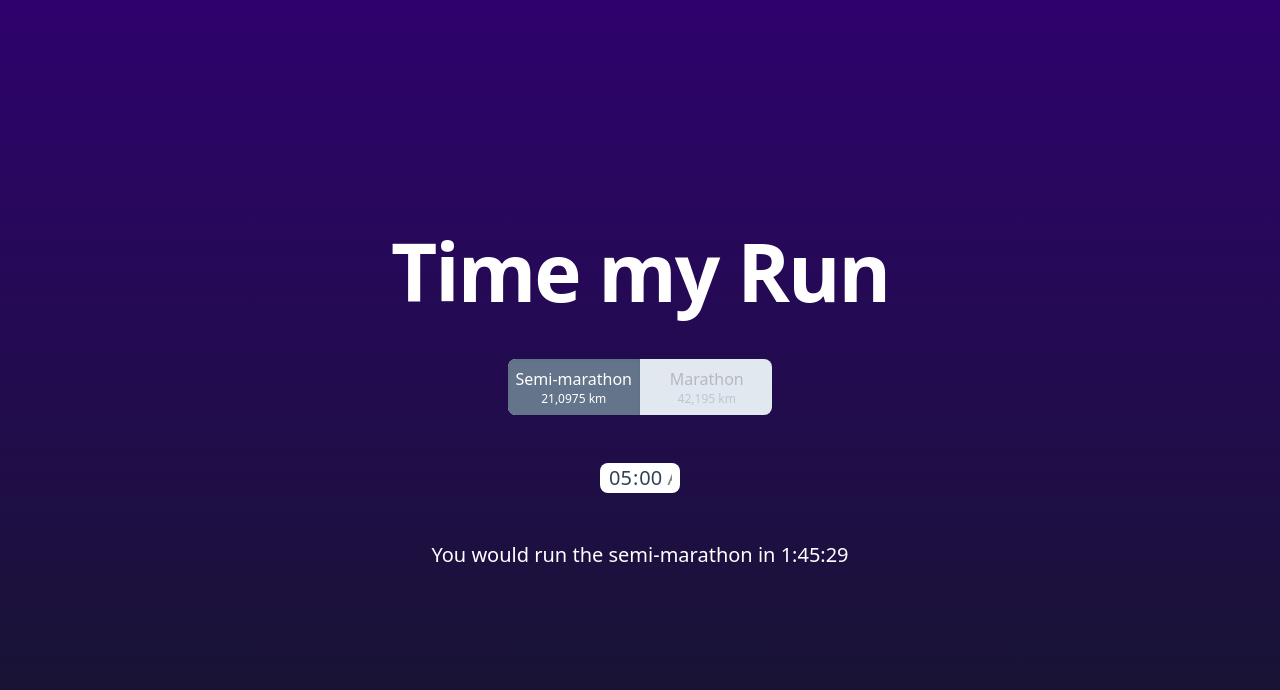
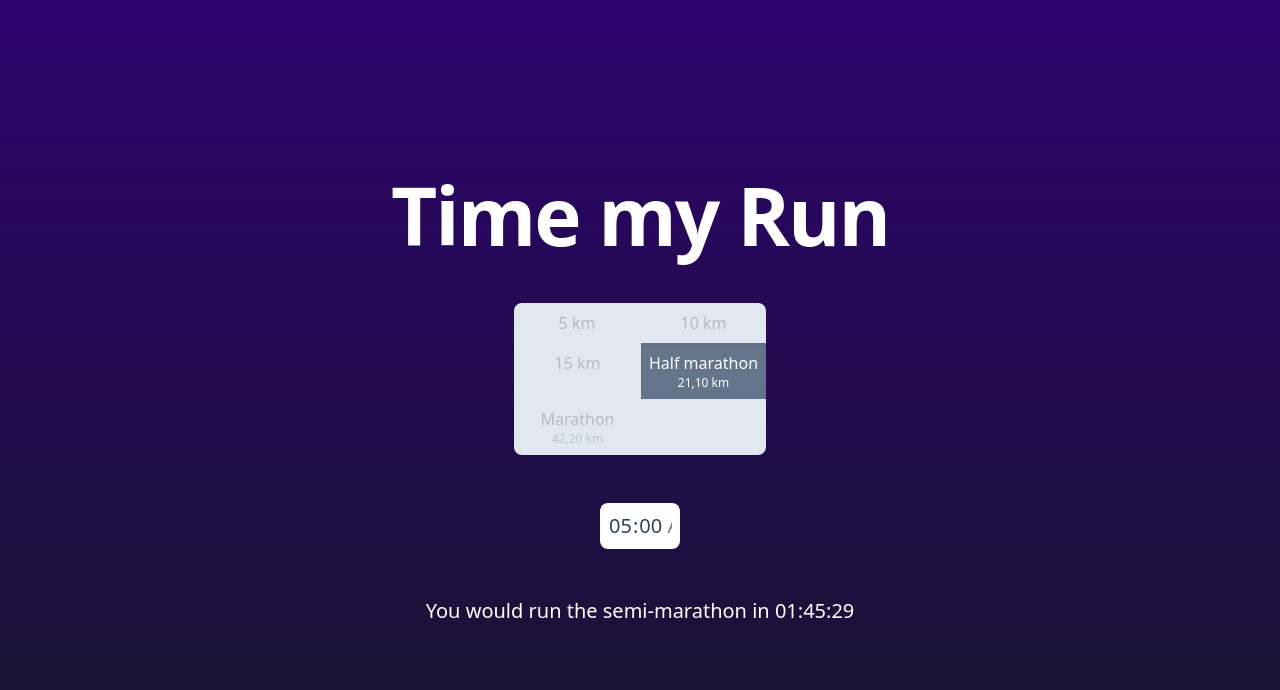
Before and after one commit to ndgdl/timemyrun, a Next.js app: page / in a window 1280 px wide. Shown: the top 690 px of the page. Built offline with nearby package versions, Linux system fonts and the light colour scheme.

Commit message:
refactor: refactor components and extract logic to helpers

```diff
--- /dev/null
+++ b/src/components/Results.tsx
@@ -0,0 +1,22 @@
+import { DISTANCE_MARATHON } from "~/helpers/distanceConstants";
+import formatTimeString from "~/helpers/formatTimeString";
+
+interface ResultsProps {
+  distance: number;
+  hours: number;
+  minutes: number;
+  seconds: number;
+}
+
+function Results({ distance, hours, minutes, seconds}: ResultsProps) {
+
+  return (
+    <div className="text-xl text-white">
+    You would run the{" "}
+    {distance === DISTANCE_MARATHON ? "marathon" : "semi-marathon"} in{" "}
+    { `${formatTimeString(hours)}:${formatTimeString(minutes)}:${formatTimeString(seconds)}` }
+    </div>
+  )
+}
+
+export default Results;
--- a/src/components/TimeInput.tsx
+++ b/src/components/TimeInput.tsx
@@ -1,33 +1,11 @@
 import { twMerge } from "tailwind-merge";
+import convertTimeToString from "~/helpers/convertTimeToString";
+import parseTimeString from "~/helpers/parseTimeString";
 
 interface TimeInputProps {
   time: number;
   setTime: (number: number) => void;
   className?: string;
-}
-
-const MINUTE = 1000 * 60;
-const SECOND = 1000;
-
-function parseTime(time: string) {
-  const splitStringTime = time.split(":");
-  const minutes = Number(splitStringTime[0]);
-  const seconds = Number(splitStringTime[1]);
-
-  return minutes * 1000 * 60 + seconds * 1000;
-}
-
-function convertTime(time: number) {
-  const minutes = Math.floor(time / MINUTE) % 60;
-  const seconds = Math.floor(time / SECOND) % 60;
-
-  return `${formatTimeFormat(minutes)}:${formatTimeFormat(seconds)}`;
-}
-
-function formatTimeFormat(time: number) {
-  let formattedTime = time.toString();
-  if (formattedTime.split("").length === 1) formattedTime = "0" + formattedTime;
-  return formattedTime;
 }
 
 function TimeInput({ time, setTime, className }: TimeInputProps) {
@@ -36,14 +14,15 @@ function TimeInput({ time, setTime, className }: TimeInputProps) {
       type="time"
       min="00:00"
       max="10:00"
-      value={convertTime(time)}
+      value={convertTimeToString(time)}
       className={twMerge(
         "appearance-none  bg-transparent px-2 text-slate-700 outline-none",
         className
       )}
       onChange={(event) => {
-        const time = event.currentTarget.value;
-        setTime(Number(parseTime(time)));
+        const timeString = event.currentTarget.value;
+        const parsedTime = Number(parseTimeString(timeString));
+        !isNaN(parsedTime) ? setTime(parsedTime) : setTime(0)
       }}
     />
   );
--- /dev/null
+++ b/src/components/ToggleRun.tsx
@@ -0,0 +1,31 @@
+import { type Dispatch, type SetStateAction } from "react";
+import { runs } from "~/helpers/runConstants";
+
+interface ToggleRunProps {
+  distance: number;
+  setDistance: Dispatch<SetStateAction<number>>;
+}
+
+function ToggleRun({ distance, setDistance }: ToggleRunProps) {
+  return (
+    <div className="grid grid-cols-2 divide-x overflow-hidden rounded-lg border-white bg-slate-200 ">
+      {runs.map((run) => (
+        <button
+          key={run.id}
+          onClick={() => setDistance(run.distance)}
+          data-active={distance === run.distance}
+          className="group flex flex-col items-center p-2 opacity-20 data-[active=true]:bg-slate-500 data-[active=true]:text-white data-[active=true]:opacity-100 data-[active=true]:shadow-inner"
+        >
+          <span>{run.label}</span>
+          {run.distanceLabel ? (
+            <span className="text-xs text-slate-700 group-data-[active=true]:text-white">
+              {run.distanceLabel}
+            </span>
+          ) : null}
+        </button>
+      ))}
+    </div>
+  )
+}
+
+export default ToggleRun;
--- a/src/helpers/computeTotalTime.ts
+++ b/src/helpers/computeTotalTime.ts
@@ -1,11 +1,9 @@
+import { HOUR, MINUTE, SECOND } from "./timeConstants";
+
 interface Props {
   runningSpeedPerKm: number;
   totalDistance: number;
 }
-
-const HOUR = 1000 * 60 * 60;
-const MINUTE = 1000 * 60;
-const SECOND = 1000;
 
 function computeTotalTime({ runningSpeedPerKm, totalDistance }: Props) {
   const durationMs = runningSpeedPerKm * totalDistance;
@@ -13,7 +11,7 @@ function computeTotalTime({ runningSpeedPerKm, totalDistance }: Props) {
   const minutes = Math.floor(durationMs / MINUTE) % 60;
   const hours = Math.floor(durationMs / HOUR) % 60;
 
-  return `${hours}:${minutes}:${seconds}`;
+  return { hours, minutes, seconds};
 }
 
 export default computeTotalTime;
--- /dev/null
+++ b/src/helpers/convertTimeToString.ts
@@ -0,0 +1,11 @@
+import formatTimeString from "./formatTimeString";
+import { MINUTE, SECOND } from "./timeConstants";
+
+function convertTimeToString(time: number) {
+  const minutes = Math.floor(time / MINUTE) % 60;
+  const seconds = Math.floor(time / SECOND) % 60;
+
+  return `${formatTimeString(minutes)}:${formatTimeString(seconds)}`;
+}
+
+export default convertTimeToString;
--- /dev/null
+++ b/src/helpers/distanceConstants.ts
@@ -0,0 +1,2 @@
+export const DISTANCE_SEMIMARATHON = 21.0975;
+export const DISTANCE_MARATHON = 42.195;
--- /dev/null
+++ b/src/helpers/formatTimeString.ts
@@ -0,0 +1,7 @@
+function formatTimeString(time: number) {
+  let formattedTime = time.toString();
+  if (formattedTime.split("").length === 1) formattedTime = "0" + formattedTime;
+  return formattedTime;
+}
+
+export default formatTimeString;
--- /dev/null
+++ b/src/helpers/parseTimeString.ts
@@ -0,0 +1,9 @@
+function parseTimeString(time: string) {
+  const splitStringTime = time.split(":");
+  const minutes = Number(splitStringTime[0]);
+  const seconds = Number(splitStringTime[1]);
+
+  return minutes * 1000 * 60 + seconds * 1000;
+}
+
+export default parseTimeString;
--- /dev/null
+++ b/src/helpers/runConstants.ts
@@ -0,0 +1,29 @@
+export const runs = [
+  {
+    id: '5k',
+    label: '5 km',
+    distance: 5,
+  },
+  {
+    id: '10k',
+    label: '10 km',
+    distance: 10,
+  },
+  {
+    id: '15k',
+    label: '15 km',
+    distance: 15,
+  },
+  {
+    id: 'half-marathon',
+    label: 'Half marathon',
+    distanceLabel: '21,10 km',
+    distance: 21.0975
+  },
+  {
+    id: 'marathon',
+    label: 'Marathon',
+    distanceLabel: '42,20 km',
+    distance: 42.195
+  },
+]
--- /dev/null
+++ b/src/helpers/timeConstants.ts
@@ -0,0 +1,5 @@
+export const HOUR = 1000 * 60 * 60;
+export const MINUTE = 1000 * 60;
+export const SECOND = 1000;
+
+export const DEFAULT_AVERAGE_TIME = 5 * 1000 * 60; // 5:00
--- a/src/pages/index.tsx
+++ b/src/pages/index.tsx
@@ -1,17 +1,18 @@
 import { type NextPage } from "next";
 import Head from "next/head";
 import { useState } from "react";
+import Results from "~/components/Results";
 import TimeInput from "~/components/TimeInput";
+import ToggleRun from "~/components/ToggleRun";
 import computeTotalTime from "~/helpers/computeTotalTime";
-
-const DISTANCE_SEMIMARATHON = 21.0975;
-const DISTANCE_MARATHON = 42.195;
-
-const DEFAULT_TIME = 5 * 1000 * 60; // 5:00
+import { DISTANCE_SEMIMARATHON } from "~/helpers/distanceConstants";
+import { DEFAULT_AVERAGE_TIME } from "~/helpers/timeConstants";
 
 const Home: NextPage = () => {
-  const [time, setTime] = useState(DEFAULT_TIME);
+  const [time, setTime] = useState(DEFAULT_AVERAGE_TIME);
   const [distance, setDistance] = useState(DISTANCE_SEMIMARATHON);
+
+  const { hours, minutes, seconds } = computeTotalTime({ runningSpeedPerKm: time, totalDistance: distance })
 
   return (
     <>
@@ -28,44 +29,13 @@ const Home: NextPage = () => {
           <h1 className="text-5xl font-extrabold tracking-tight text-white sm:text-[5rem]">
             Time my Run
           </h1>
-          <div className="grid grid-cols-2 divide-x overflow-hidden rounded-lg border-white bg-slate-200 ">
-            <button
-              onClick={() => setDistance(DISTANCE_SEMIMARATHON)}
-              data-active={distance === DISTANCE_SEMIMARATHON}
-              className="group flex flex-col items-center p-2 opacity-20 data-[active=true]:bg-slate-500 data-[active=true]:text-white data-[active=true]:opacity-100 data-[active=true]:shadow-inner"
-            >
-              <span>Semi-marathon</span>
-              <span className="text-xs text-slate-700 group-data-[active=true]:text-white">
-                21,0975 km
-              </span>
-            </button>
-            <button
-              onClick={() => setDistance(DISTANCE_MARATHON)}
-              data-active={distance === DISTANCE_MARATHON}
-              className="group flex flex-col items-center p-2 opacity-20 data-[active=true]:bg-slate-500 data-[active=true]:text-white data-[active=true]:opacity-100 data-[active=true]:shadow-inner"
-            >
-              <span>Marathon</span>
-              <span className="text-xs text-slate-700 group-data-[active=true]:text-white">
-                42,195 km
-              </span>
-            </button>
-          </div>
-
-          <div className="flex items-center justify-center rounded-lg bg-white">
-            <TimeInput
-              time={time}
-              setTime={setTime}
-              className="w-20 text-center text-xl"
-            />
-          </div>
-          <div className="text-xl text-white">
-            You would run the{" "}
-            {distance === DISTANCE_MARATHON ? "marathon" : "semi-marathon"} in{" "}
-            {computeTotalTime({
-              runningSpeedPerKm: time,
-              totalDistance: distance,
-            })}
-          </div>
+          <ToggleRun distance={distance} setDistance={setDistance}/>
+          <TimeInput
+            time={time}
+            setTime={setTime}
+            className="w-20 text-center text-xl rounded-lg bg-white p-2"
+          />
+          <Results distance={distance} hours={hours} minutes={minutes} seconds={seconds}/>
         </div>
       </main>
     </>
```
